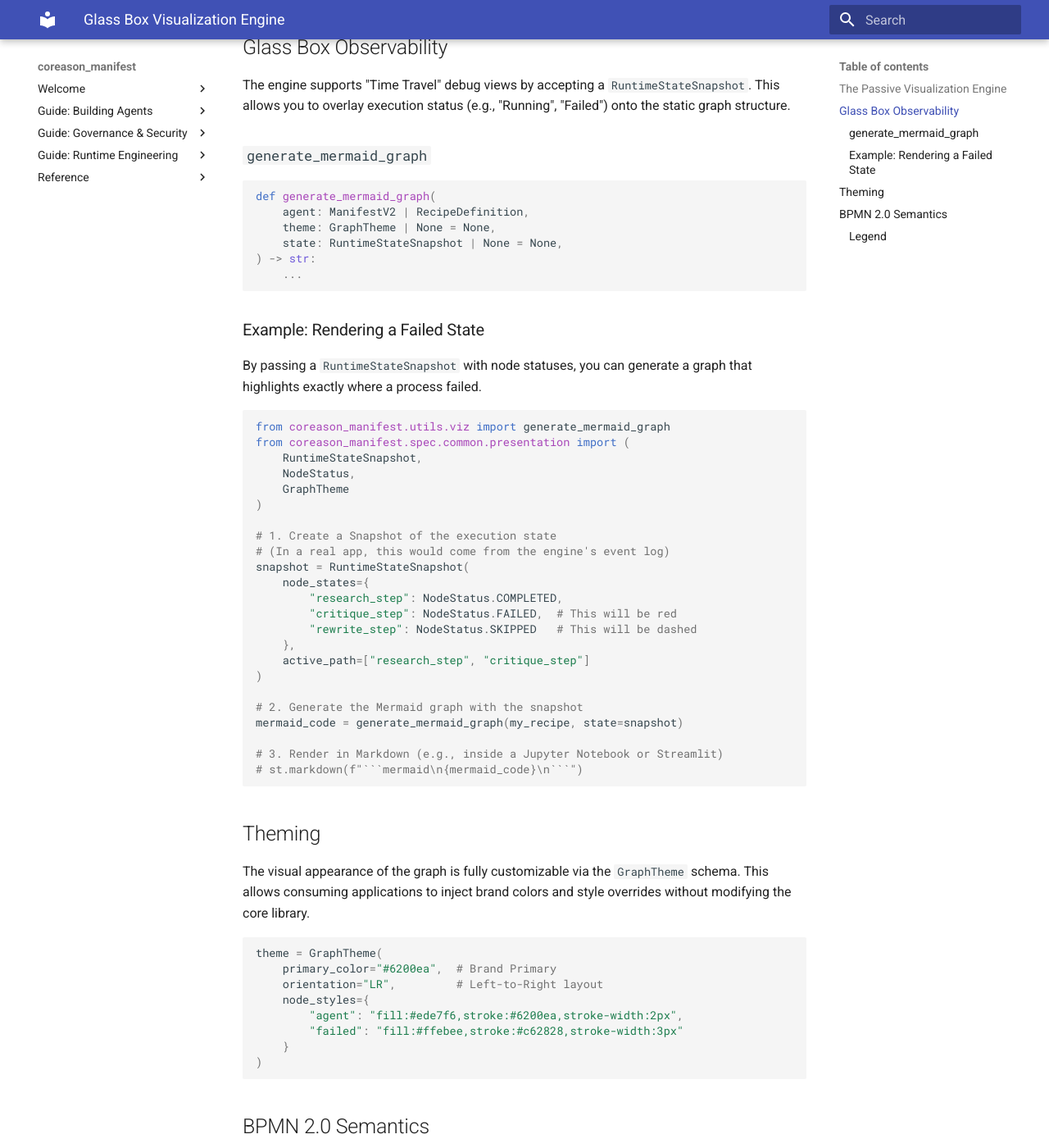
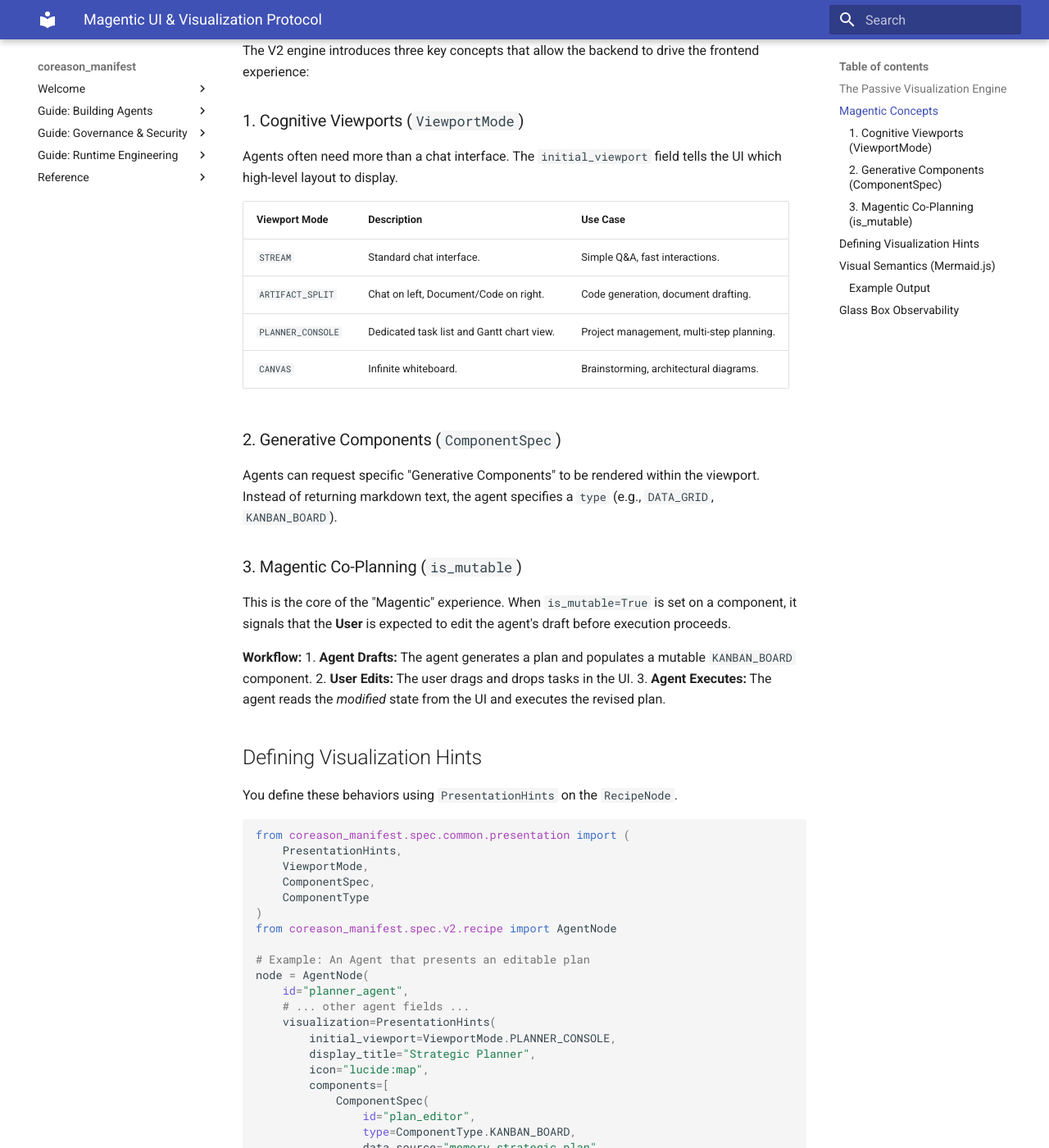
Before and after one commit to CoReason-AI/coreason-manifest, an MkDocs documentation site: the page built from docs/visualization.md, in a window 1280 px wide and 1400 px high, scrolled down 559 px. Shown: the whole window at 82% size. Built offline with MkDocs 1.6.1 and Material for MkDocs 9.7.7, drawn with Linux system fonts in a browser that asks for light colours; some of the changed text lies outside the part shown.

Commit message:
Update Visualization Engine to support Magentic features (#496)
* feat(viz): Add support for Magentic visualization attributes

Updates the Mermaid.js graph generator (`_generate_recipe_mermaid`) to visualize:
- Custom display titles and icons.
- Viewport annotations (e.g., `(View: planner_console)`).
- Mutable components (styled with dashed purple border).

This allows the visualization engine to reflect the new `PresentationHints` fields in the schema.
- Overhauled `docs/visualization.md` to cover Magentic UI concepts (Viewports, Generative Components, Co-Planning).
- Updated `docs/presentation_schemas.md` to reference `PresentationHints` and distinguish it from `NodePresentation`.
- Added terms to `docs/GLOSSARY.md`: Magentic UI, Viewport, Generative Component.

````diff
--- a/docs/visualization.md
+++ b/docs/visualization.md
@@ -1,90 +1,112 @@
-# Glass Box Visualization Engine
+# Magentic UI & Visualization Protocol
 
-The `coreason-manifest` library includes a "Glass Box" visualization engine designed to render not just the static topology of an agent system, but its **runtime state** and **interactive capabilities**.
+The `coreason-manifest` library includes a visualization engine designed to render not just the static topology of an agent system, but its **runtime state** and **interactive capabilities**.
+
+The engine serves two distinct purposes:
+1.  **Static Rendering:** Generates Mermaid.js/JSON graphs for documentation and "Glass Box" transparency.
+2.  **Dynamic Experience:** Defines the "Viewport" and "Components" for the runtime UI, dictating how the frontend (e.g., Flutter, Streamlit) adapts to the agent's current cognitive state.
 
 ## The Passive Visualization Engine
 
-Adhering to the "Shared Kernel" philosophy, the visualization engine in `coreason_manifest.utils.viz` is strictly **passive**. It does not run a server, open sockets, or require heavy dependencies like `matplotlib` or `graphviz`.
+Adhering to the "Shared Kernel" philosophy, the visualization engine in `coreason_manifest.utils.viz` is strictly **passive**. It converts a `RecipeDefinition` into visual artifacts without running a server or requiring heavy dependencies.
 
-Instead, it converts a `RecipeDefinition` (or `ManifestV2`) into:
-1.  **Mermaid.js Strings:** For rapid documentation, prototyping, and markdown rendering.
-2.  **Structured JSON:** For consumption by production UIs (React Flow, Flutter, Streamlit).
+## Magentic Concepts
 
-This ensures that the manifest package remains a lightweight data library while enabling rich observability.
+The V2 engine introduces three key concepts that allow the backend to drive the frontend experience:
+
+### 1. Cognitive Viewports (`ViewportMode`)
+
+Agents often need more than a chat interface. The `initial_viewport` field tells the UI which high-level layout to display.
+
+| Viewport Mode | Description | Use Case |
+| :--- | :--- | :--- |
+| `STREAM` | Standard chat interface. | Simple Q&A, fast interactions. |
+| `ARTIFACT_SPLIT` | Chat on left, Document/Code on right. | Code generation, document drafting. |
+| `PLANNER_CONSOLE` | Dedicated task list and Gantt chart view. | Project management, multi-step planning. |
+| `CANVAS` | Infinite whiteboard. | Brainstorming, architectural diagrams. |
+
+### 2. Generative Components (`ComponentSpec`)
+
+Agents can request specific "Generative Components" to be rendered within the viewport. Instead of returning markdown text, the agent specifies a `type` (e.g., `DATA_GRID`, `KANBAN_BOARD`).
+
+### 3. Magentic Co-Planning (`is_mutable`)
+
+This is the core of the "Magentic" experience. When `is_mutable=True` is set on a component, it signals that the **User** is expected to edit the agent's draft before execution proceeds.
+
+**Workflow:**
+1.  **Agent Drafts:** The agent generates a plan and populates a mutable `KANBAN_BOARD` component.
+2.  **User Edits:** The user drags and drops tasks in the UI.
+3.  **Agent Executes:** The agent reads the *modified* state from the UI and executes the revised plan.
+
+## Defining Visualization Hints
+
+You define these behaviors using `PresentationHints` on the `RecipeNode`.
+
+```python
+from coreason_manifest.spec.common.presentation import (
+    PresentationHints,
+    ViewportMode,
+    ComponentSpec,
+    ComponentType
+)
+from coreason_manifest.spec.v2.recipe import AgentNode
+
+# Example: An Agent that presents an editable plan
+node = AgentNode(
+    id="planner_agent",
+    # ... other agent fields ...
+    visualization=PresentationHints(
+        initial_viewport=ViewportMode.PLANNER_CONSOLE,
+        display_title="Strategic Planner",
+        icon="lucide:map",
+        components=[
+            ComponentSpec(
+                id="plan_editor",
+                type=ComponentType.KANBAN_BOARD,
+                data_source="memory.strategic_plan",
+                is_mutable=True,  # User can drag/drop tasks
+                title="Proposed Strategy"
+            )
+        ]
+    )
+)
+```
+
+## Visual Semantics (Mermaid.js)
+
+When generating static documentation using `generate_mermaid_graph`, the engine applies specific visual cues to represent these capabilities.
+
+| Feature | Visual Representation | Meaning |
+| :--- | :--- | :--- |
+| **Standard Node** | Solid Border | A deterministic, non-interactive step. |
+| **Magentic Node** | **Dashed Purple Border** | The node contains mutable components (Drafting/Editing state). |
+| **Viewport Label** | `(View: PLANNER)` text | The step triggers a major UI layout shift. |
+| **Custom Icon** | Icon prepended to title | Visual aid defined in manifest (e.g., 🧠, 🗺️). |
+
+### Example Output
+
+```mermaid
+graph TD
+classDef magentic fill:#f3e5f5,stroke:#7b1fa2,stroke-width:2px,stroke-dasharray: 5 5;
+planner_node["🧠 Strategic Planner<br/>(View: planner_console)"]:::magentic
+```
 
 ## Glass Box Observability
 
-The engine supports "Time Travel" debug views by accepting a `RuntimeStateSnapshot`. This allows you to overlay execution status (e.g., "Running", "Failed") onto the static graph structure.
-
-### `generate_mermaid_graph`
-
-```python
-def generate_mermaid_graph(
-    agent: ManifestV2 | RecipeDefinition,
-    theme: GraphTheme | None = None,
-    state: RuntimeStateSnapshot | None = None,
-) -> str:
-    ...
-```
-
-### Example: Rendering a Failed State
-
-By passing a `RuntimeStateSnapshot` with node statuses, you can generate a graph that highlights exactly where a process failed.
+The engine also supports "Time Travel" debug views by accepting a `RuntimeStateSnapshot`. This overlays execution status (e.g., "Running", "Failed") onto the graph.
 
 ```python
 from coreason_manifest.utils.viz import generate_mermaid_graph
-from coreason_manifest.spec.common.presentation import (
-    RuntimeStateSnapshot,
-    NodeStatus,
-    GraphTheme
+from coreason_manifest.spec.common.presentation import RuntimeStateSnapshot, NodeStatus
+
+# Create a snapshot of execution
+snapshot = RuntimeStateSnapshot(
+    node_states={
+        "planner_agent": NodeStatus.COMPLETED,
+        "executor": NodeStatus.RUNNING
+    }
 )
 
-# 1. Create a Snapshot of the execution state
-# (In a real app, this would come from the engine's event log)
-snapshot = RuntimeStateSnapshot(
-    node_states={
-        "research_step": NodeStatus.COMPLETED,
-        "critique_step": NodeStatus.FAILED,  # This will be red
-        "rewrite_step": NodeStatus.SKIPPED   # This will be dashed
-    },
-    active_path=["research_step", "critique_step"]
-)
-
-# 2. Generate the Mermaid graph with the snapshot
-mermaid_code = generate_mermaid_graph(my_recipe, state=snapshot)
-
-# 3. Render in Markdown (e.g., inside a Jupyter Notebook or Streamlit)
-# st.markdown(f"```mermaid\n{mermaid_code}\n```")
+# Generate graph with state overlay
+mermaid_code = generate_mermaid_graph(recipe, state=snapshot)
 ```
-
-## Theming
-
-The visual appearance of the graph is fully customizable via the `GraphTheme` schema. This allows consuming applications to inject brand colors and style overrides without modifying the core library.
-
-```python
-theme = GraphTheme(
-    primary_color="#6200ea",  # Brand Primary
-    orientation="LR",         # Left-to-Right layout
-    node_styles={
-        "agent": "fill:#ede7f6,stroke:#6200ea,stroke-width:2px",
-        "failed": "fill:#ffebee,stroke:#c62828,stroke-width:3px"
-    }
-)
-```
-
-## BPMN 2.0 Semantics
-
-The engine maps Coreason concepts to standard BPMN 2.0 shapes to ensure familiarity for business users and system architects.
-
-| Node Type | Shape | Visual Representation | Meaning |
-| :--- | :--- | :--- | :--- |
-| **`AgentNode`** | Rectangle | `[ Task ]` | A unit of work performed by an Agent. |
-| **`RouterNode`** | Rhombus | `{ Decision }` | A gateway that routes flow based on logic. |
-| **`HumanNode`** | Hexagon | `{{ Interaction }}` | A step requiring human input or approval. |
-| **`CouncilStep`** | Double-lined Rect | `[[ Sub-process ]]` | A complex governance or voting process. |
-
-### Legend
-*   **Rectangle (`[ ]`)**: Standard Task.
-*   **Rhombus (`{ }`)**: Exclusive Gateway (Decision).
-*   **Hexagon (`{{ }}`)**: User Task (Interaction).
-*   **Double-lined Rect (`[[ ]]`)**: Sub-process or Collapsed Activity.
````
Also changed, not shown: docs/GLOSSARY.md (+13 -0 lines), docs/presentation_schemas.md (+11 -0 lines), 2 other files.
